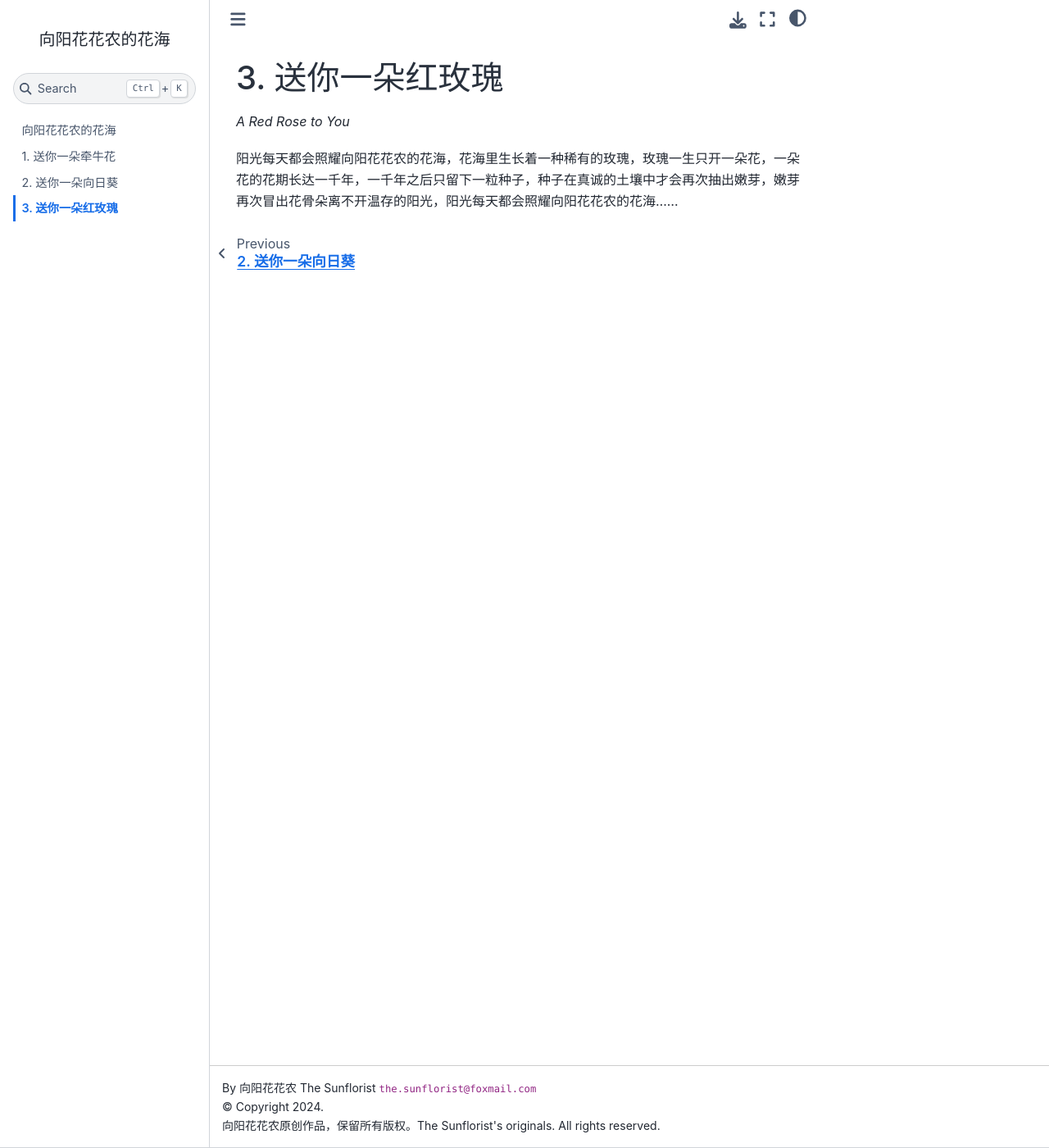
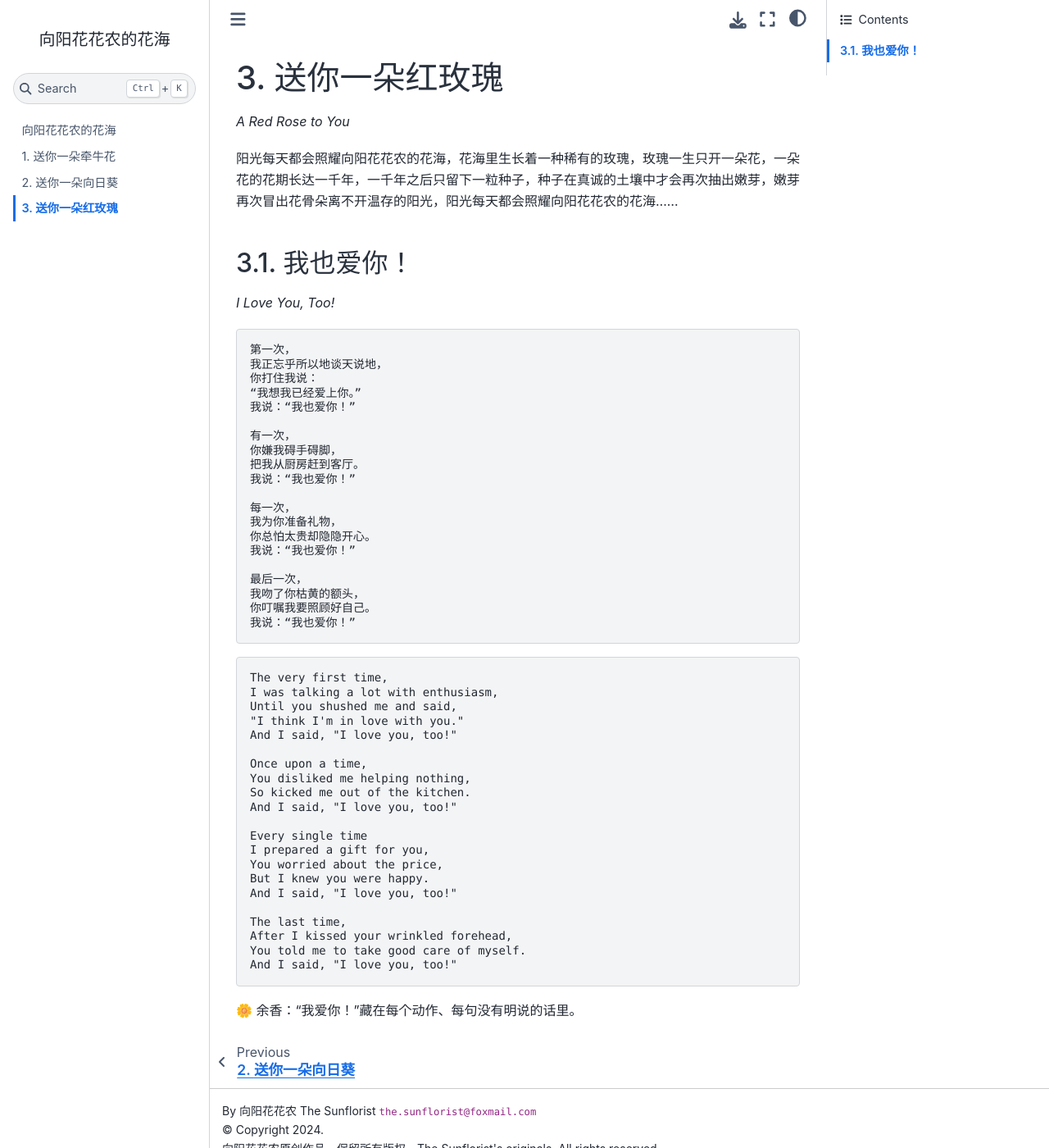
Before and after one commit to The-Sunflorist/The-Sunflorist.github.io, a Jupyter Book: the page built from docs/a_red_rose_to_you.md, in a window 1280 px wide and 1400 px high. Shown: the whole window at 82% size. Built offline with Jupyter Book 1.0.4 settings and Sphinx 7.4.7 and the Sphinx Book theme 1.1.4, drawn with Linux system fonts in a browser that asks for light colours.

Commit message:
add "I Love You, Too!"

````diff
--- a/docs/a_red_rose_to_you.md
+++ b/docs/a_red_rose_to_you.md
@@ -3,3 +3,56 @@
 *A Red Rose to You*
 
 阳光每天都会照耀向阳花花农的花海，花海里生长着一种稀有的玫瑰，玫瑰一生只开一朵花，一朵花的花期长达一千年，一千年之后只留下一粒种子，种子在真诚的土壤中才会再次抽出嫩芽，嫩芽再次冒出花骨朵离不开温存的阳光，阳光每天都会照耀向阳花花农的花海……
+
+## 我也爱你！
+
+*I Love You, Too!*
+
+```text
+第一次，
+我正忘乎所以地谈天说地，
+你打住我说：
+“我想我已经爱上你。”
+我说：“我也爱你！”
+
+有一次，
+你嫌我碍手碍脚，
+把我从厨房赶到客厅。
+我说：“我也爱你！”
+
+每一次，
+我为你准备礼物，
+你总怕太贵却隐隐开心。
+我说：“我也爱你！”
+
+最后一次，
+我吻了你枯黄的额头，
+你叮嘱我要照顾好自己。
+我说：“我也爱你！”
+```
+
+```text
+The very first time,
+I was talking a lot with enthusiasm,
+Until you shushed me and said,
+"I think I'm in love with you."
+And I said, "I love you, too!"
+
+Once upon a time,
+You disliked me helping nothing,
+So kicked me out of the kitchen.
+And I said, "I love you, too!"
+
+Every single time
+I prepared a gift for you,
+You worried about the price,
+But I knew you were happy.
+And I said, "I love you, too!"
+
+The last time,
+After I kissed your wrinkled forehead,
+You told me to take good care of myself.
+And I said, "I love you, too!"
+```
+
+🌼 余香：“我爱你！”藏在每个动作、每句没有明说的话里。
````
